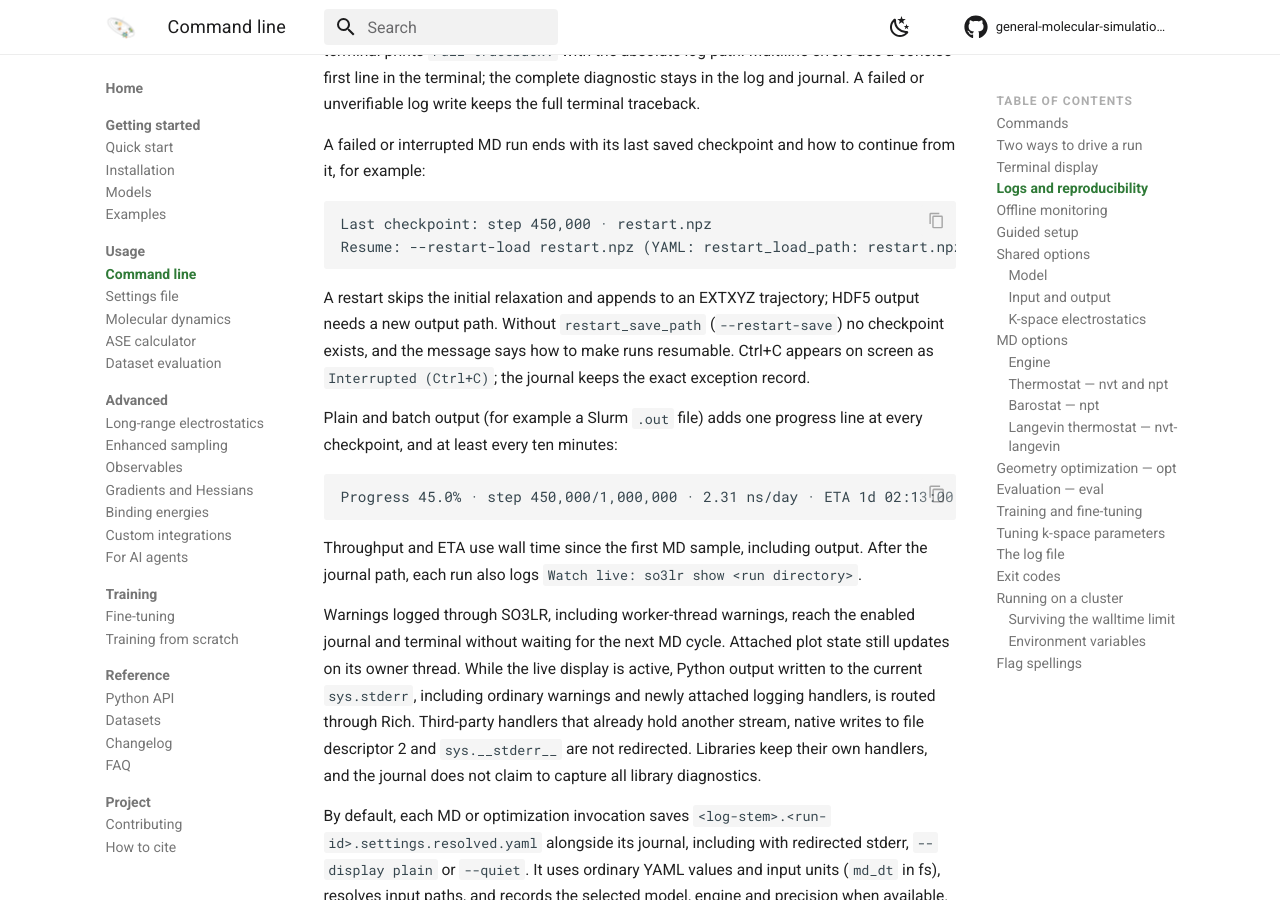
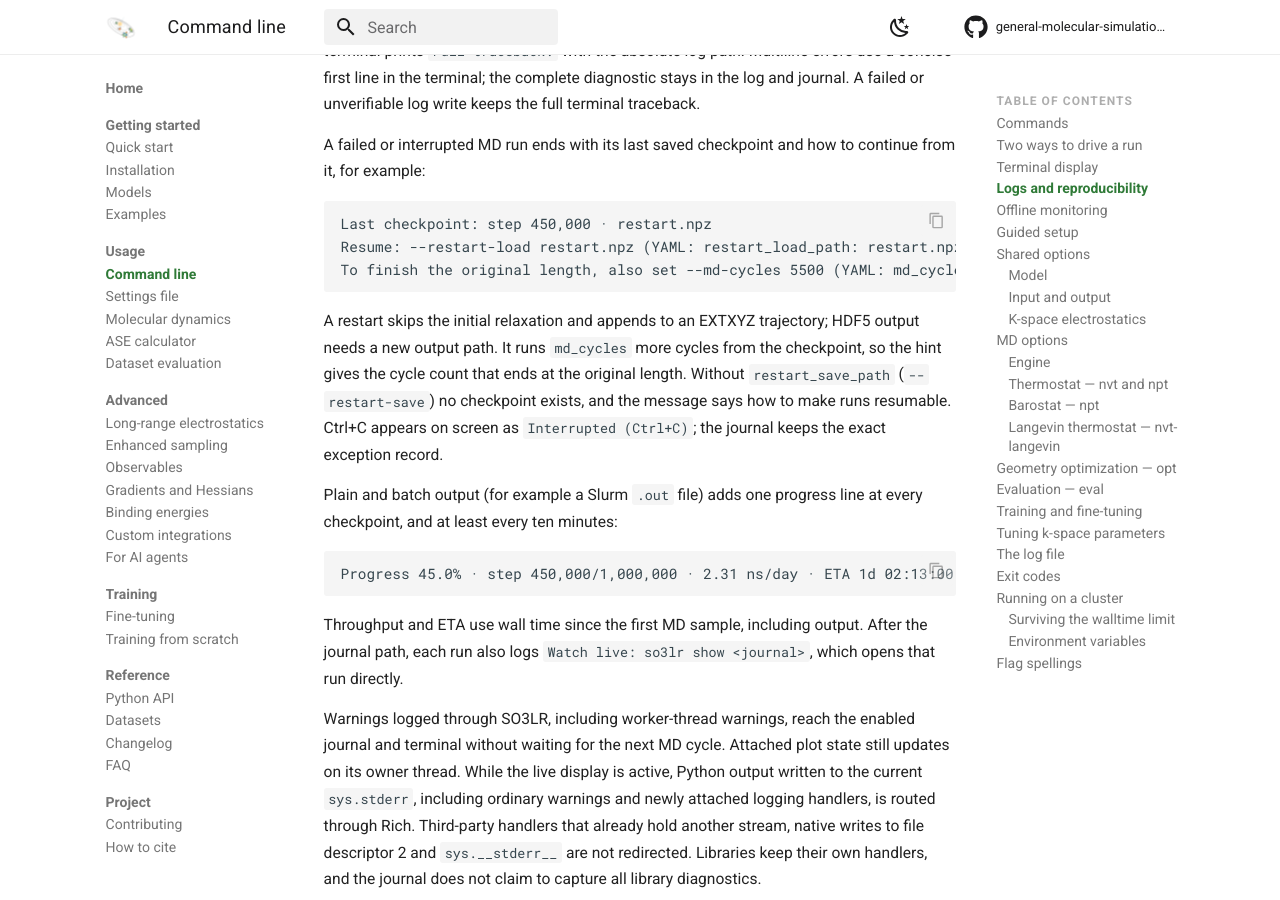
Before and after one commit to so3lr/so3lr.github.io, an MkDocs documentation site: the page built from docs/usage/cli.md, in a window 1280 px wide and 900 px high, scrolled down 3462 px. Built offline with MkDocs 1.6.1 and Material for MkDocs 9.7.7, drawn with Linux system fonts in a browser that asks for light colours; comment, search, counter and statistics services are not loaded.

Commit message:
Document the md_cycles resume hint and the journal-path show pointer

````diff
--- a/docs/usage/cli.md
+++ b/docs/usage/cli.md
@@ -142,10 +142,12 @@ continue from it, for example:
 ```text
 Last checkpoint: step 450,000 · restart.npz
 Resume: --restart-load restart.npz (YAML: restart_load_path: restart.npz); relaxation is skipped and the trajectory is appended.
+To finish the original length, also set --md-cycles 5500 (YAML: md_cycles: 5500); md_cycles counts from the checkpoint.
 ```
 
 A restart skips the initial relaxation and appends to an EXTXYZ trajectory; HDF5
-output needs a new output path. Without `restart_save_path` (`--restart-save`)
+output needs a new output path. It runs `md_cycles` more cycles from the
+checkpoint, so the hint gives the cycle count that ends at the original length. Without `restart_save_path` (`--restart-save`)
 no checkpoint exists, and the message says how to make runs resumable. Ctrl+C
 appears on screen as `Interrupted (Ctrl+C)`; the journal keeps the exact
 exception record.
@@ -158,7 +160,8 @@ Progress 45.0% · step 450,000/1,000,000 · 2.31 ns/day · ETA 1d 02:13:00
 ```
 
 Throughput and ETA use wall time since the first MD sample, including output.
-After the journal path, each run also logs `Watch live: so3lr show <run directory>`.
+After the journal path, each run also logs `Watch live: so3lr show <journal>`,
+which opens that run directly.
 
 Warnings logged through SO3LR, including worker-thread warnings, reach the
 enabled journal and terminal without waiting for the next MD cycle. Attached plot
````
